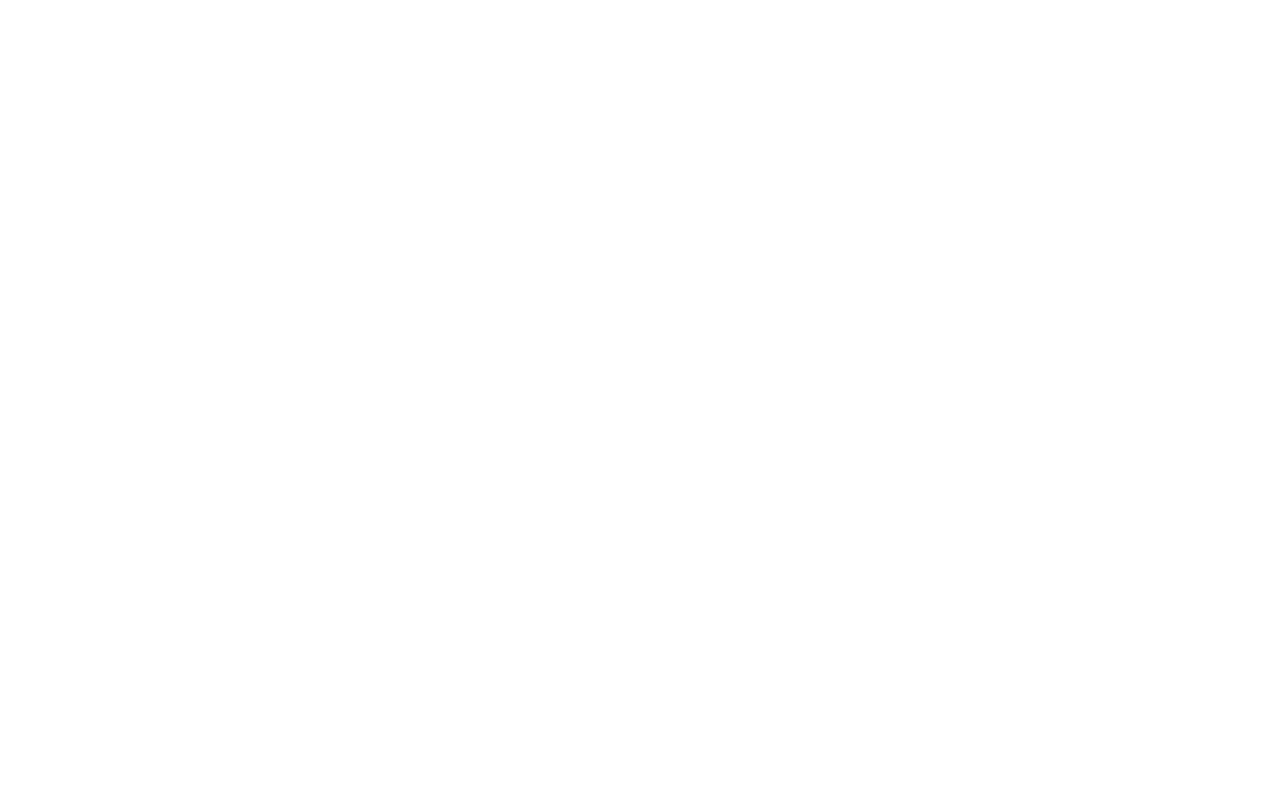
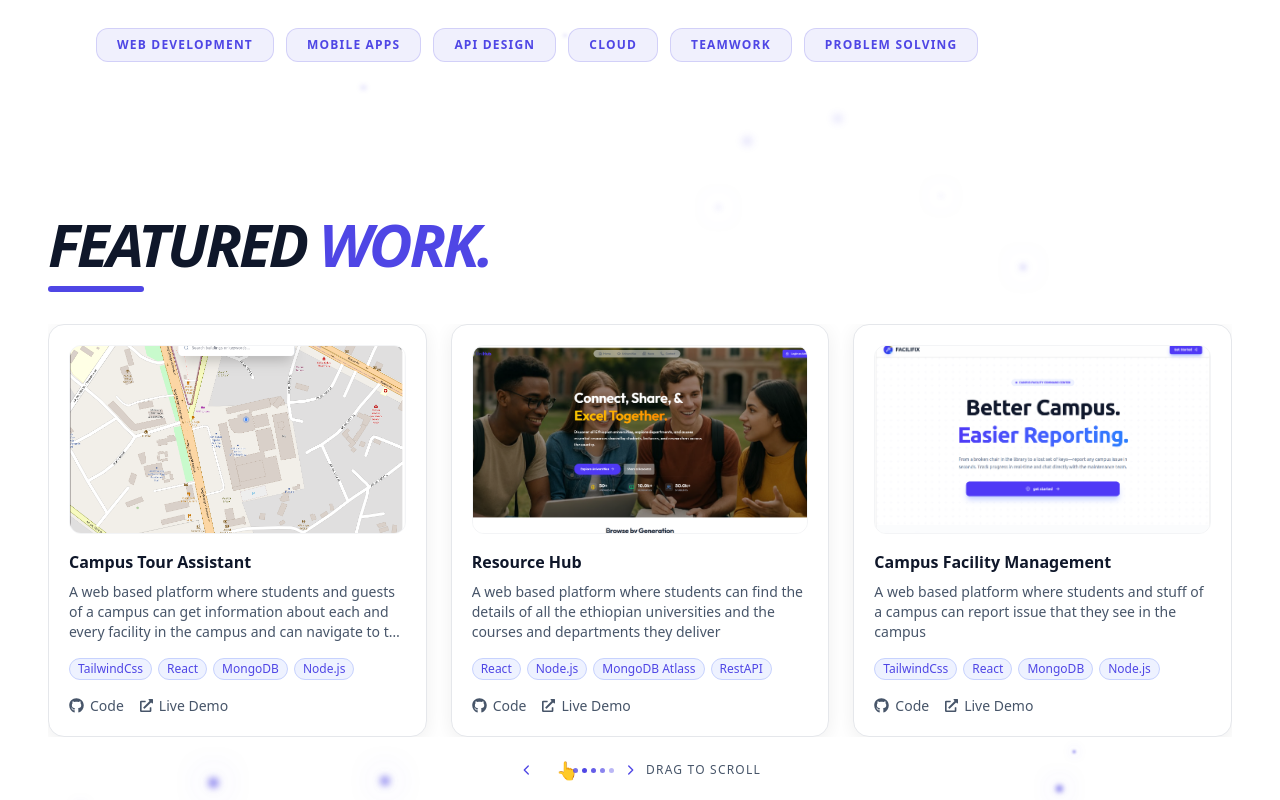
Before and after one commit to teumaywerashe/portifolio, a Next.js app: page / in a window 1280 px wide. Shown: the part 1380-2180 px from the top of the page. Before the commit the page ends 1108 px from the top, so only its background shows below. Built offline with nearby package versions, Linux system fonts and the light colour scheme.

Commit message:
feat: add About, Projects, Skills, and ContactForm components to HomePage

```diff
--- a/src/app/page.tsx
+++ b/src/app/page.tsx
@@ -2,12 +2,21 @@
 import Navbar from "../components/Navbar";
 import HeroSection from "../components/HeroSection";
 import Footer from "../components/Footer";
+import About from "@/components/About";
+import Projects from "@/components/Projects";
+import Skills from "@/components/Skills";
+import { Contact } from "lucide-react";
+import ContactForm from "@/components/ContactForm";
 
 export default function HomePage() {
   return (
     <div>
       <Navbar />
       <HeroSection />
+      <About/>
+      <Projects/>
+      <Skills/>
+      <ContactForm/>
       <Footer />
     </div>
   );
```
